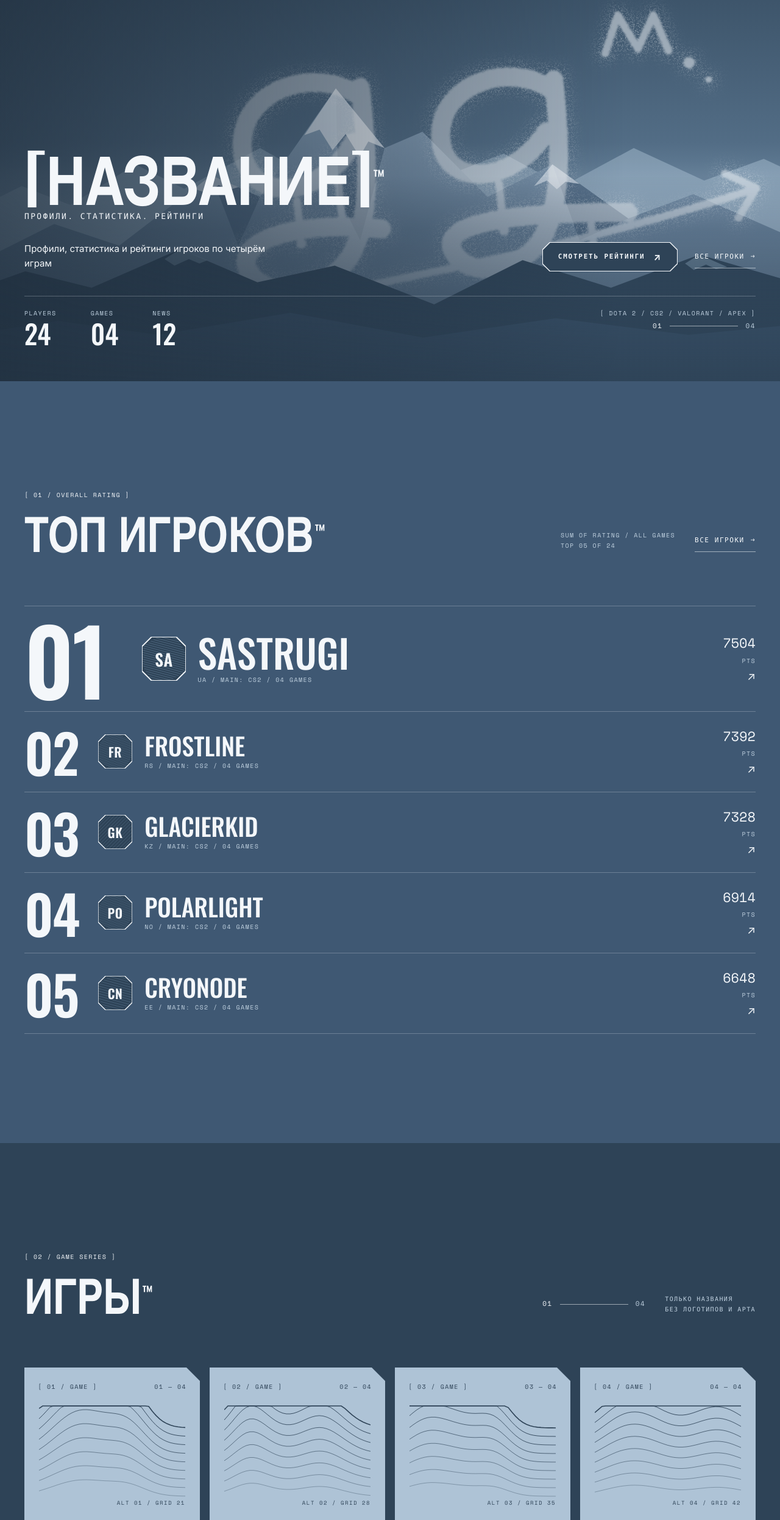
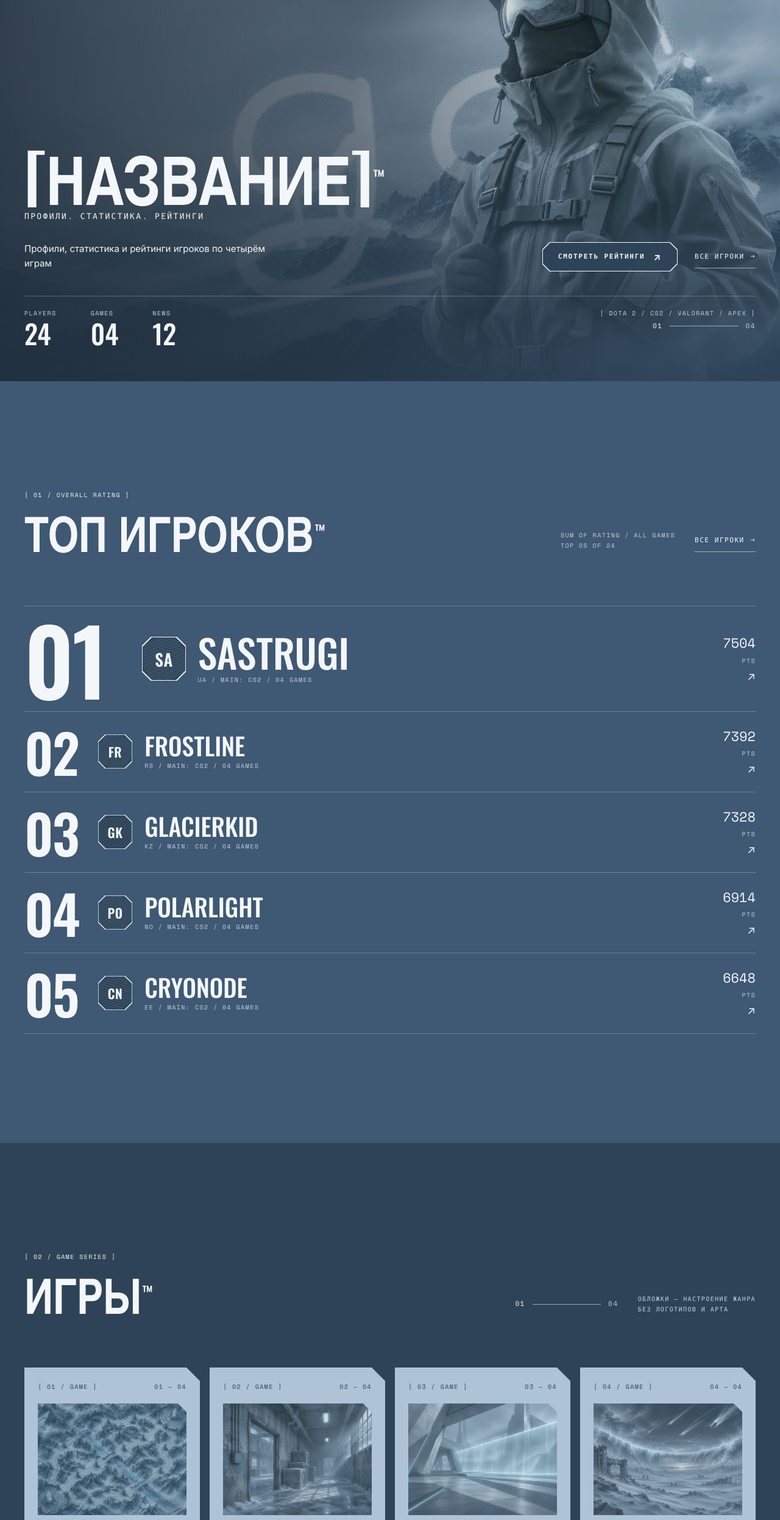
Before and after one commit to kirasake/firnline, a plain HTML site: page index.html in a window 1280 px wide. Shown: the part 240-2732 px from the top of the page at 61% size. Drawn offline with nearby package versions, Linux system fonts and the light colour scheme.

Commit message:
T03: сгенерированные картинки на главной
Autopilot-Run: 2026-11-24-arctic-portfolio
Requirements: G10, R04
Co-Authored-By: Claude Opus 5.5 <noreply@anthropic.com>

```diff
--- a/css/home.css
+++ b/css/home.css
@@ -1,4 +1,9 @@
 /* home.css — только главная: hero, топ игроков, карточки игр, новости, манифест. */
+
+/* Сгенерированные фото (assets/img). Если файл не загрузился — прячем, под ним остаётся SVG-запасной фон.
+   color: transparent прячет текст alt у битой картинки до того, как скрипт поставит .is-broken. */
+img[data-photo] { color: transparent; }
+img[data-photo].is-broken { display: none; }
 
 /* ---------- HERO ---------- */
 .hero {
@@ -8,11 +13,22 @@
   background: var(--bg-deep);
 }
 .hero__layers { position: absolute; inset: 0; z-index: 0; pointer-events: none; }
-.hero__mountains, .hero__ridge { position: absolute; left: 0; width: 100%; }
+.hero__mountains, .hero__ridge { position: absolute; left: 0; width: 100%; z-index: 0; }
 .hero__mountains { top: 0; height: 100%; }
+/* Слои: SVG-горы и хребет (запас) → фото гор → тег → фигура → затемнение → контент */
+.hero__photo {
+  position: absolute; z-index: 1; left: 0; top: -4%;
+  width: 100%; height: 108%; max-width: none;
+  object-fit: cover; object-position: 65% 60%;
+}
+.hero__figure {
+  position: absolute; z-index: 3; bottom: 0; right: max(0px, calc((100vw - 1320px) / 2));
+  height: 92%; width: auto; max-width: none;
+  object-fit: contain; object-position: right bottom;
+}
 .hero__ridge { bottom: -1px; height: 34%; min-height: 140px; }
 .hero__tag {
-  position: absolute; z-index: 1;
+  position: absolute; z-index: 2;
   right: -4%; top: 22%;
   width: min(92vw, 1040px);
   max-width: none;
@@ -21,17 +37,16 @@
   transform-origin: 60% 50%;
 }
 .hero__tag { rotate: -6deg; }
-.hero__ridge { z-index: 2; }
-/* Затемнение снизу и слева — под текстом контраст AA */
+/* Затемнение снизу и слева — под текстом контраст AA поверх светлого фото */
 .hero__layers::after {
-  content: ""; position: absolute; inset: 0; z-index: 3;
+  content: ""; position: absolute; inset: 0; z-index: 4;
   background:
-    linear-gradient(90deg, rgba(30, 44, 58, .72) 0%, rgba(30, 44, 58, .25) 55%, rgba(30, 44, 58, 0) 80%),
-    linear-gradient(0deg, rgba(46, 67, 87, .95) 0%, rgba(46, 67, 87, 0) 42%);
+    linear-gradient(90deg, rgba(30, 44, 58, .86) 0%, rgba(30, 44, 58, .55) 45%, rgba(30, 44, 58, 0) 78%),
+    linear-gradient(0deg, rgba(46, 67, 87, .96) 0%, rgba(46, 67, 87, .4) 30%, rgba(46, 67, 87, 0) 55%);
 }
 
 .hero__content {
-  position: relative; z-index: 4;
+  position: relative; z-index: 5;
   display: grid; grid-template-rows: auto 1fr auto auto; gap: 32px;
   padding-top: clamp(40px, 7vw, 88px);
   padding-bottom: clamp(32px, 5vw, 56px);
@@ -68,6 +83,12 @@
 }
 @media (max-width: 767.98px) {
   .hero__tag { top: 30%; right: -18%; width: 128vw; }
+  .hero__figure { height: 68%; right: -22%; opacity: .9; }
+  .hero__layers::after {
+    background:
+      linear-gradient(90deg, rgba(30, 44, 58, .82) 0%, rgba(30, 44, 58, .6) 60%, rgba(30, 44, 58, .3) 100%),
+      linear-gradient(0deg, rgba(46, 67, 87, .96) 0%, rgba(46, 67, 87, .5) 35%, rgba(46, 67, 87, 0) 60%);
+  }
 }
 
 /* ---------- ТОП ИГРОКОВ ---------- */
@@ -122,6 +143,12 @@
   color: var(--ink-soft); transition: transform .6s var(--ease);
 }
 .game-card:hover .game-card__art { transform: scale(1.04); }
+.game-card__cover {
+  align-self: center; width: 100%; height: auto; aspect-ratio: 4 / 3; object-fit: cover;
+  clip-path: polygon(0 0, calc(100% - 14px) 0, 100% 14px, 100% 100%, 0 100%);
+  transition: transform .6s var(--ease);
+}
+.game-card:hover .game-card__cover { transform: scale(1.03); }
 .game-card__name {
   font-family: var(--font-display); font-weight: 600; text-transform: uppercase;
   font-size: clamp(34px, 4vw, 48px); line-height: .9; letter-spacing: -.01em; overflow-wrap: anywhere;
@@ -164,7 +191,8 @@
   background: var(--ice-900);
 }
 .manifest__layers { position: absolute; inset: 0; z-index: 0; }
-.manifest__mountains { width: 100%; height: 115%; position: absolute; top: -5%; left: 0; }
+.manifest__mountains, .manifest__photo { width: 100%; height: 115%; position: absolute; top: -5%; left: 0; max-width: none; }
+.manifest__photo { object-fit: cover; object-position: 70% 40%; }
 .manifest__layers::after {
   content: ""; position: absolute; inset: 0;
   background: linear-gradient(0deg, rgba(30, 44, 58, .9) 0%, rgba(30, 44, 58, .2) 60%, rgba(30, 44, 58, .5) 100%);
--- a/index.html
+++ b/index.html
@@ -43,7 +43,7 @@
   </header>
 
   <main id="main" class="page">
-    <!-- HERO: слои глубины — горы → граффити-тег → передний хребет → контент -->
+    <!-- HERO: слои глубины — SVG-горы (запасной фон) → фото гор → граффити-тег → фигура → контент -->
     <section class="hero" aria-labelledby="hero-title">
       <div class="hero__layers" aria-hidden="true">
         <svg class="hero__mountains" data-parallax="0.18" viewBox="0 0 1600 900" preserveAspectRatio="xMidYMax slice" focusable="false">
@@ -71,6 +71,8 @@
           <path d="M470 520 L520 542 L500 548 L484 538 L462 553 L438 545 Z M1100 500 L1150 536 L1124 532 L1108 546 L1090 530 L1066 540 Z" fill="#DCE6EF" opacity=".7"/>
           <rect y="620" width="1600" height="160" fill="url(#mist)"/>
         </svg>
+
+        <img class="hero__photo" data-photo data-parallax="0.14" src="assets/img/hero.webp" width="1600" height="896" alt="Заснеженный горный хребет в холодной дымке" fetchpriority="high" decoding="async">
 
         <svg class="hero__tag" data-parallax="0.08" viewBox="0 0 1000 460" focusable="false">
           <defs>
@@ -111,6 +113,7 @@
           <path d="M420 60 L470 80 L455 86 L436 78 L410 90 L392 78 Z M1360 70 L1410 92 L1390 96 L1372 88 L1350 98 L1334 86 Z" fill="#8FA8BF" opacity=".6"/>
           <path d="M0 220 L200 190 L380 215 L620 175 L860 220 L1100 185 L1340 215 L1600 190 V300 H0Z" fill="#3F5873"/>
         </svg>
+        <img class="hero__figure" data-photo data-parallax="0.03" src="assets/img/hero-figure.webp" width="720" height="900" alt="Человек в зимней тех-экипировке: капюшон, балаклава и горнолыжная маска скрывают лицо" decoding="async">
       </div>
 
       <div class="container hero__content">
@@ -176,16 +179,16 @@
           <div class="section-head__aside" data-reveal>
             <span class="counter" aria-label="четыре игры"><span aria-hidden="true">01</span><span class="counter__line" aria-hidden="true"></span><span class="counter__total" aria-hidden="true">04</span></span>
             <div class="label-stack">
-              <span class="label">ТОЛЬКО НАЗВАНИЯ</span>
+              <span class="label">ОБЛОЖКИ — НАСТРОЕНИЕ ЖАНРА</span>
               <span class="label">БЕЗ ЛОГОТИПОВ И АРТА</span>
             </div>
           </div>
         </div>
         <ul class="games-grid" data-games-list>
-          <li><a class="game-card card-chamfer card-chamfer--light" href="rankings.html?game=dota2"><span class="game-card__name">Dota 2</span></a></li>
-          <li><a class="game-card card-chamfer card-chamfer--light" href="rankings.html?game=cs2"><span class="game-card__name">CS2</span></a></li>
-          <li><a class="game-card card-chamfer card-chamfer--light" href="rankings.html?game=valorant"><span class="game-card__name">Valorant</span></a></li>
-          <li><a class="game-card card-chamfer card-chamfer--light" href="rankings.html?game=apex"><span class="game-card__name">Apex Legends</span></a></li>
+          <li><a class="game-card card-chamfer card-chamfer--light" href="rankings.html?game=dota2"><img class="game-card__cover" data-photo src="assets/img/dota2.webp" width="800" height="600" alt="Арена в снежной долине: ледяная река и три тропы — настроение MOBA" loading="lazy" decoding="async"><span class="game-card__name">Dota 2</span></a></li>
+          <li><a class="game-card card-chamfer card-chamfer--light" href="rankings.html?game=cs2"><img class="game-card__cover" data-photo src="assets/img/cs2.webp" width="800" height="600" alt="Пустой бетонный коридор заброшенного цеха в инее — настроение тактического шутера" loading="lazy" decoding="async"><span class="game-card__name">CS2</span></a></li>
+          <li><a class="game-card card-chamfer card-chamfer--light" href="rankings.html?game=valorant"><img class="game-card__cover" data-photo src="assets/img/valorant.webp" width="800" height="600" alt="Геометрическая площадь со светящимся энергобарьером — настроение тактического шутера с героями" loading="lazy" decoding="async"><span class="game-card__name">Valorant</span></a></li>
+          <li><a class="game-card card-chamfer card-chamfer--light" href="rankings.html?game=apex"><img class="game-card__cover" data-photo src="assets/img/apex.webp" width="800" height="600" alt="Ледяная пустошь, на горизонте смыкается штормовое кольцо — настроение батл-рояля" loading="lazy" decoding="async"><span class="game-card__name">Apex Legends</span></a></li>
         </ul>
       </div>
     </section>
@@ -232,6 +235,7 @@
           </g>
           <path d="M0 720 L300 660 L560 700 L860 640 L1180 700 L1600 650 V900 H0Z" fill="#2E4357"/>
         </svg>
+        <img class="manifest__photo" data-photo data-parallax="-0.06" src="assets/img/manifest.webp" width="1600" height="896" alt="Острые заснеженные вершины, с гребня ветер срывает снег" loading="lazy" decoding="async">
       </div>
       <div class="container manifest__content">
         <h2 class="manifest__title reveal-lines" id="manifest-title">
--- a/js/pages/home.js
+++ b/js/pages/home.js
@@ -1,4 +1,4 @@
-/* home.js — главная: hero-цифры, топ-5 по общему рейтингу, карточки игр, 3 последние новости, штрихкод. */
+/* home.js — главная: hero-цифры, топ-5 по общему рейтингу, карточки игр с обложками, 3 последние новости, штрихкод. */
 (function (root) {
   "use strict";
   var GP = root.GP, UI = root.GPUI, D = root.GP_DATA || {};
@@ -69,6 +69,32 @@
         "ALT " + pad(index + 1) + " / GRID " + (index * 7 + 21)));
   }
 
+  /** Обложки игр (assets/img, сгенерированы, без логотипов и арта игр); alt — на русском. */
+  var COVERS = {
+    dota2: "Арена в снежной долине: ледяная река и три тропы — настроение MOBA",
+    cs2: "Пустой бетонный коридор заброшенного цеха в инее — настроение тактического шутера",
+    valorant: "Геометрическая площадь со светящимся энергобарьером — настроение тактического шутера с героями",
+    apex: "Ледяная пустошь, на горизонте смыкается штормовое кольцо — настроение батл-рояля"
+  };
+
+  /** Обложка игры; если файла нет или он не загрузился — абстрактный SVG-рельеф. */
+  function gameCover(g, index) {
+    if (!Object.prototype.hasOwnProperty.call(COVERS, g.id)) return gameArt(index);
+    var img = el("img", { class: "game-card__cover", "data-photo": "", src: "assets/img/" + g.id + ".webp",
+      width: "800", height: "600", alt: COVERS[g.id], loading: "lazy", decoding: "async" });
+    img.addEventListener("error", function () { img.replaceWith(gameArt(index)); }, { once: true });
+    return img;
+  }
+
+  /** Статичные фото (hero, манифест): битое прячем — под ним остаётся SVG-фон. */
+  function guardPhotos() {
+    document.querySelectorAll("img[data-photo]").forEach(function (img) {
+      var hide = function () { img.classList.add("is-broken"); };
+      if (img.complete && img.naturalWidth === 0 && img.getAttribute("src")) hide();
+      else img.addEventListener("error", hide, { once: true });
+    });
+  }
+
   function fillGames() {
     var list = document.querySelector("[data-games-list]");
     if (!list || !games.length) return;
@@ -82,7 +108,7 @@
           el("div", { class: "game-card__top" },
             el("span", { class: "label" }, "[ " + pad(i + 1) + " / GAME ]"),
             el("span", { class: "label" }, pad(i + 1) + " — " + pad(games.length))),
-          gameArt(i),
+          gameCover(g, i),
           el("div", { class: "game-card__bottom" },
             el("div", null,
               el("h3", { class: "game-card__name" }, g.short),
@@ -134,6 +160,7 @@
   }
 
   // Наполняем до mount, чтобы reveal увидел новые элементы.
+  guardPhotos();
   fillHero();
   fillTop();
   fillGames();
```
Also changed, not shown: assets/img/apex.webp (added), assets/img/cs2.webp (added), assets/img/dota2.webp (added), assets/img/hero-figure.webp (added), assets/img/hero.webp (added), assets/img/manifest.webp (added), assets/img/valorant.webp (added), 1 other file.
